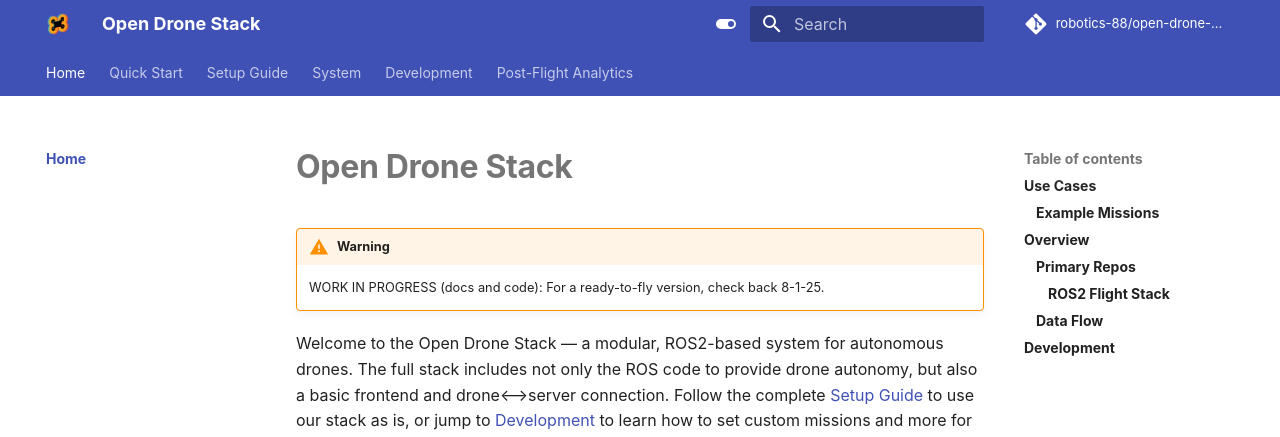
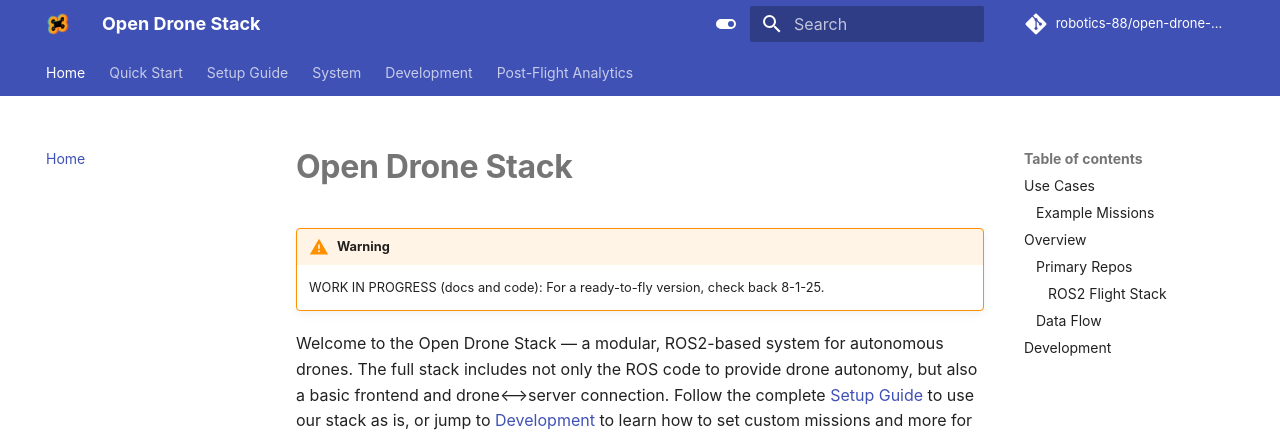
Before and after one commit to robotics-88/open-drone-docs, an MkDocs documentation site: the page built from docs/index.md, in a window 1280 px wide. Shown: the top 437 px of the page. Built offline with MkDocs 1.6.1 and Material for MkDocs 9.7.7, drawn with Linux system fonts in a browser that asks for light colours; some web fonts are replaced; comment, search, counter and statistics services are not loaded.

Commit message:
Fixed all bold TOC

```diff
--- a/docs/styles/extra.css
+++ b/docs/styles/extra.css
@@ -2,9 +2,3 @@
 h1, h2, h3, h4, h5, h6 {
   font-weight: bold !important;
 }
-
-/* Optional: Make page titles in navigation or cards bold too */
-.md-nav__link,
-.md-typeset .md-content__title {
-  font-weight: bold !important;
-}
```
